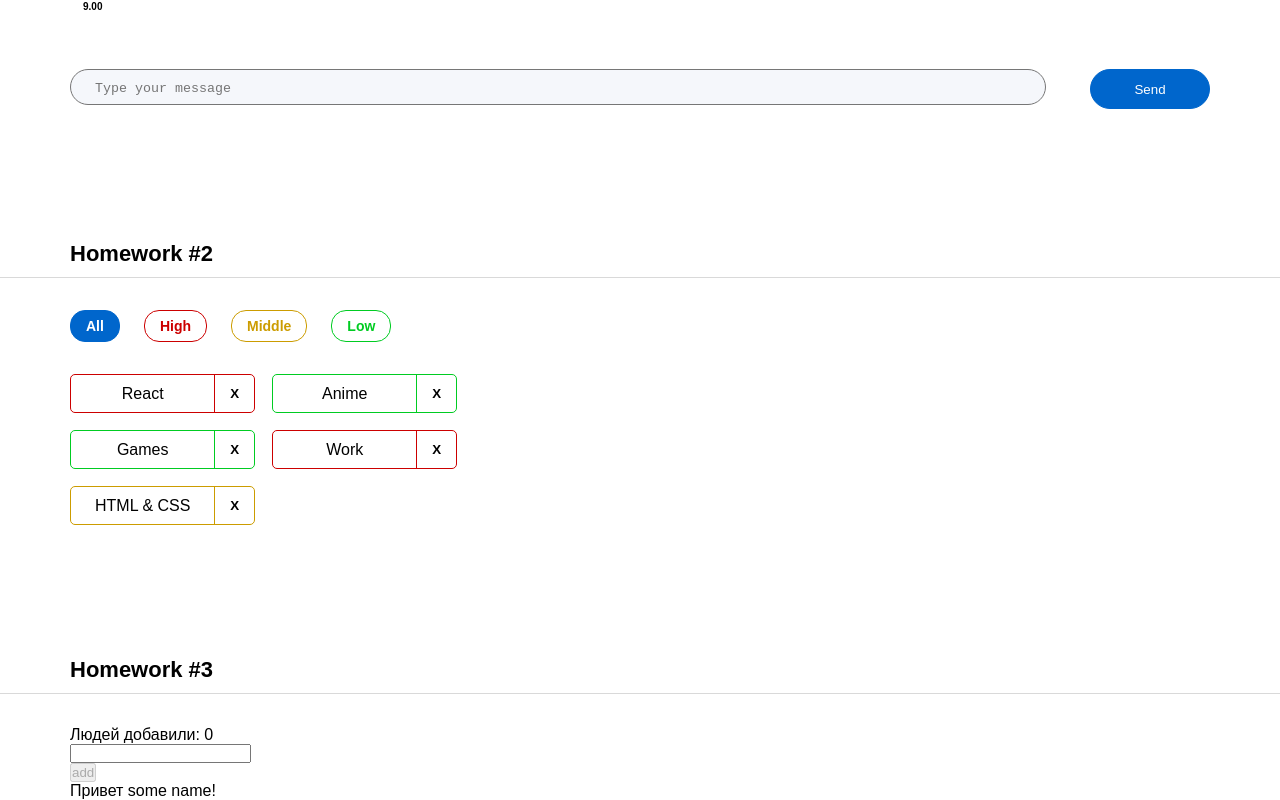
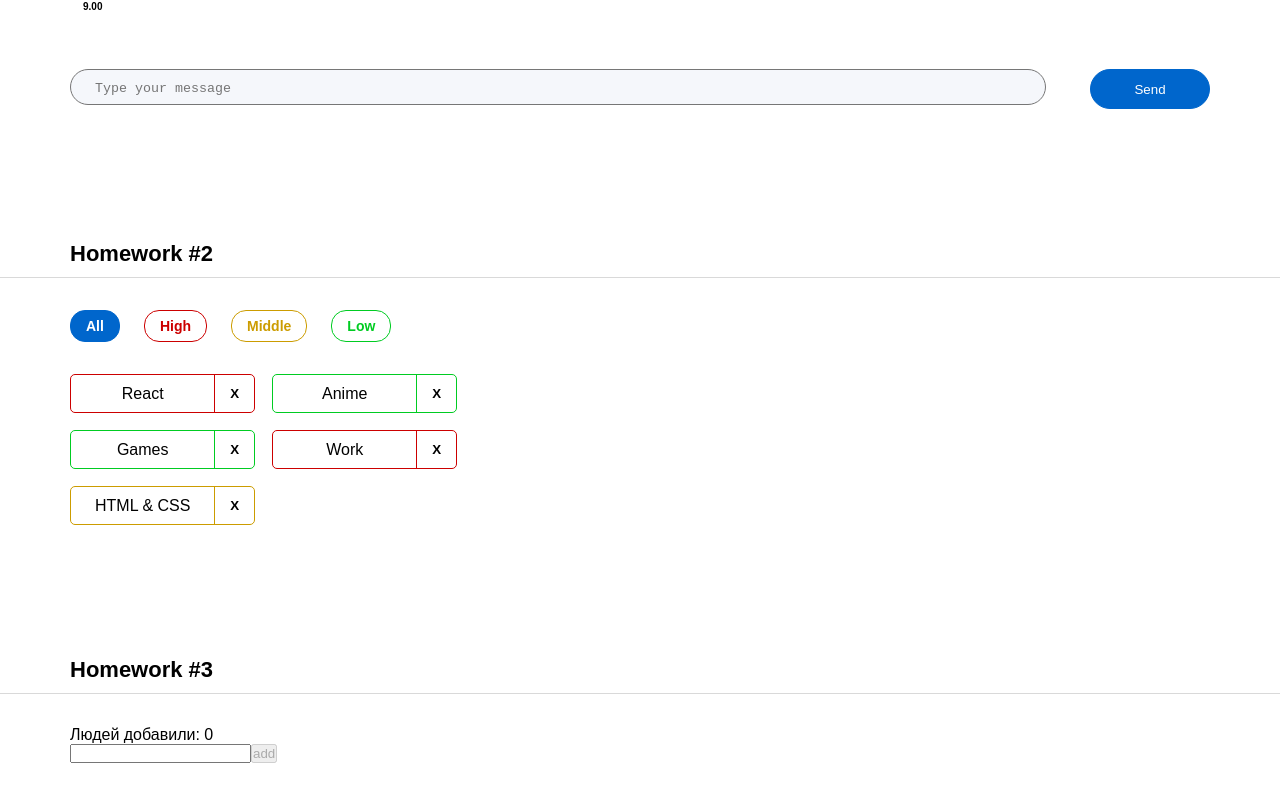
Before and after one commit to Sikstep/hwAuto, a React (Create React App) app: page / in a window 1280 px wide. Shown: the part 363-1163 px from the top of the page. After the commit the page ends 1126 px from the top, so only its background shows below. Built offline with nearby package versions, Linux system fonts and the light colour scheme.

Commit message:
AutoHW - #3 middle

```diff
--- a/src/s2-homeworks/hw01/message/Message.module.css
+++ b/src/s2-homeworks/hw01/message/Message.module.css
@@ -53,6 +53,7 @@
     font-family: Montserrat, sans-serif;
     display: flex;
     justify-content: flex-end;
+    flex-wrap: wrap;
     color:#FFFFFF;
     font-size: 16px;
     font-weight: 400;
--- a/src/s2-homeworks/hw03/Greeting.module.css
+++ b/src/s2-homeworks/hw03/Greeting.module.css
@@ -2,6 +2,8 @@
 }
 
 .inputAndButtonContainer {
+    display: flex;
+    justify-content: flex-start;
 }
 
 .error {
--- a/src/s2-homeworks/hw03/Greeting.tsx
+++ b/src/s2-homeworks/hw03/Greeting.tsx
@@ -2,14 +2,14 @@
 import s from './Greeting.module.css'
 
 type GreetingPropsType = {
-    name: any // need to fix any
-    setNameCallback: any // need to fix any
-    addUser: any // need to fix any
-    onBlur: any // need to fix any
-    onEnter: any // need to fix any
-    error: any // need to fix any
-    totalUsers: any // need to fix any
-    lastUserName?: any // need to fix any
+    name: string // need to fix any
+    setNameCallback: (e: ChangeEvent<HTMLInputElement>) => void // need to fix any
+    addUser: () => void // need to fix any
+    onBlur: () => void // need to fix any
+    onEnter: (e: KeyboardEvent<HTMLInputElement>) => void // need to fix any
+    error: 'Ошибка! Введите имя!' | '' // need to fix any
+    totalUsers: number // need to fix any
+    lastUserName?: string // need to fix any
 }
 
 // презентационная компонента (для верстальщика)
@@ -25,7 +25,7 @@
         lastUserName,
     } // деструктуризация пропсов
 ) => {
-    const inputClass = s.errorInput // need to fix with (?:)
+    const inputClass = error ? s.errorInput : ''; // need to fix with (?:)
 
     return (
         <div id={'hw3-form'} className={s.greetingForm}>
--- a/src/s2-homeworks/hw03/GreetingContainer.tsx
+++ b/src/s2-homeworks/hw03/GreetingContainer.tsx
@@ -1,20 +1,36 @@
-import React, { ChangeEvent, KeyboardEvent, useState } from 'react'
+import React, {ChangeEvent, KeyboardEvent, useState} from 'react'
 import Greeting from './Greeting'
-import { UserType } from './HW3'
+import {UserType} from './HW3'
 
 type GreetingContainerPropsType = {
-    users: any // need to fix any
+    users: UserType[] // need to fix any
     addUserCallback: (name: string) => void // need to fix any
 }
 
-export const pureAddUser = (name: any, setError: any, setName: any, addUserCallback: any) => {
+export const pureAddUser = (name: string, setError: (str: 'Ошибка! Введите имя!' | '') => void, setName: (name: string) => void, addUserCallback: (name: string) => void) => {
+    if (name.trim()) {
+        addUserCallback(name.trim());
+        setError('');
+        setName('');
+
+    } else {
+        setError('Ошибка! Введите имя!')
+    }
+
+
     // если имя пустое - показать ошибку, иначе - добавить юзера и очистить инпут
 }
-
-export const pureOnBlur = (name: any, setError: any) => { // если имя пустое - показать ошибку
+type ErrorType = 'Ошибка! Введите имя!' | ''
+export const pureOnBlur = (name: string, setError: (str: ErrorType) => void) => {
+    if (name.trim() === '') {
+        return setError('Ошибка! Введите имя!')
+    }  // если имя пустое - показать ошибку
 }
 
-export const pureOnEnter = (e: any, addUser: any) => { // если нажата кнопка Enter - добавить
+export const pureOnEnter = (e: KeyboardEvent<HTMLInputElement>, addUser: () => void) => {
+    if (e.key === 'Enter') {
+        addUser();
+    } // если нажата кнопка Enter - добавить
 }
 
 // более простой и понятный для новичков
@@ -22,15 +38,16 @@
 
 // более современный и удобный для про :)
 const GreetingContainer: React.FC<GreetingContainerPropsType> = ({
-    users,
-    addUserCallback,
-}) => {
+                                                                     users,
+                                                                     addUserCallback,
+                                                                 }) => {
     // деструктуризация пропсов
-    const [name, setName] = useState<any>('') // need to fix any
-    const [error, setError] = useState<any>('') // need to fix any
+    const [name, setName] = useState<string>('') // need to fix any
+    const [error, setError] = useState<ErrorType>('') // need to fix any
 
-    const setNameCallback = (e: any) => { // need to fix any
-        setName('some name') // need to fix
+    const setNameCallback = (e: ChangeEvent<HTMLInputElement>) => {
+        // need to fix any
+        setName(e.currentTarget.value) // need to fix
 
         error && setError('')
     }
@@ -42,12 +59,13 @@
         pureOnBlur(name, setError)
     }
 
-    const onEnter = (e: any) => {
+    const onEnter = (e: KeyboardEvent<HTMLInputElement>) => {
         pureOnEnter(e, addUser)
     }
 
-    const totalUsers = 0 // need to fix
-    const lastUserName = 'some name' // need to fix
+    let totalUsers = users.length; // need to fix
+
+const lastUserName =  users[users.length - 1]?.name;
 
     return (
         <Greeting
--- a/src/s2-homeworks/hw03/HW3.tsx
+++ b/src/s2-homeworks/hw03/HW3.tsx
@@ -24,14 +24,14 @@
     name: string // need to fix any
 }
 
-export const pureAddUserCallback = (name: string, setUsers: any, users: Array<string>) => { // need to fix any
-    const user = { // need to fix
+export const pureAddUserCallback = (name: string, setUsers: (users: UserType[]) => void, users: UserType[]) => { // need to fix any
+    const user = { _id: v1(), name: name // need to fix
     }
     setUsers([...users, user])
 }
 
 const HW3 = () => {
-    const [users, setUsers] = useState<Array<string>>([]) // need to fix any
+    const [users, setUsers] = useState<UserType[]>([]) // need to fix any
 
     const addUserCallback = (name: string) => { // need to fix any
         pureAddUserCallback(name, setUsers, users)
```
